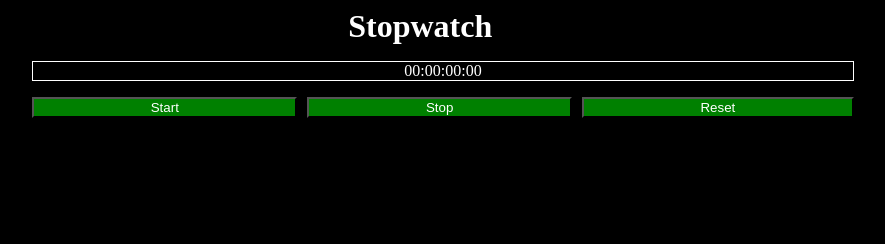
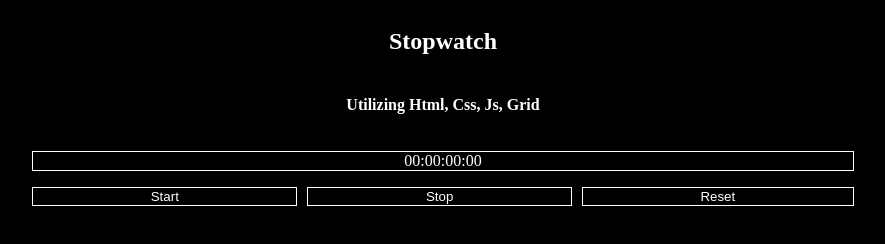
Before and after one commit to Mattteo1220/Stopwatch-JS, a plain HTML site: page index.html in a window 1280 px wide. Shown: the whole page, without its empty margins (197-1082 px from the left). Drawn offline with Linux system fonts and the light colour scheme.

Commit message:
Add what I used and some more styling

```diff
--- a/index.html
+++ b/index.html
@@ -8,9 +8,11 @@
         <script src="./index.js" defer></script>
     </head>
     <body>
-        <h1>Stopwatch</h1>
+
 
         <section class="grid-container">
+            <h1 class="grid-item">Stopwatch</h1>
+            <h4 class="grid-item">Utilizing Html, Css, Js, Grid</h4>
             <p id="clock" class="grid-item">00:00:00:00</p>
 
             <button id="start" class="grid-item">Start</button>
--- a/main.css
+++ b/main.css
@@ -3,20 +3,19 @@ body{
     color: white;
 }
 
-h1{
-    width: 15%;
-    margin:auto;
+h1, h4{
+    text-align: center;
 }
 
 .grid-container{
     display:grid;
-    grid-template-columns: auto auto auto;
+    grid-template: auto auto auto / auto auto auto;
     width: 65%;
     margin: auto;
     grid-column-gap: 10px;
 }
 
-.grid-item:nth-child(1){
+.grid-item:nth-child(1), .grid-item:nth-child(2), .grid-item:nth-child(3){
     grid-column-start: 1;
     grid-column-end: 4;
 }
@@ -30,6 +29,7 @@ h1{
 
 button{
     cursor: pointer;
-    background-color: green;
+    border: 1px solid white;
+    background-color: black;
     color: white;
 }
```
